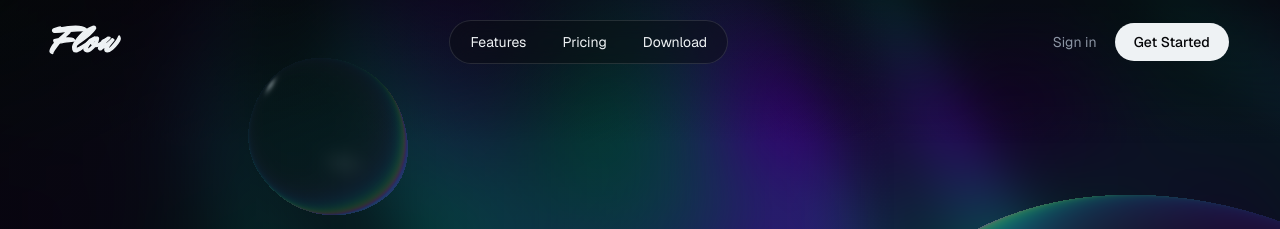
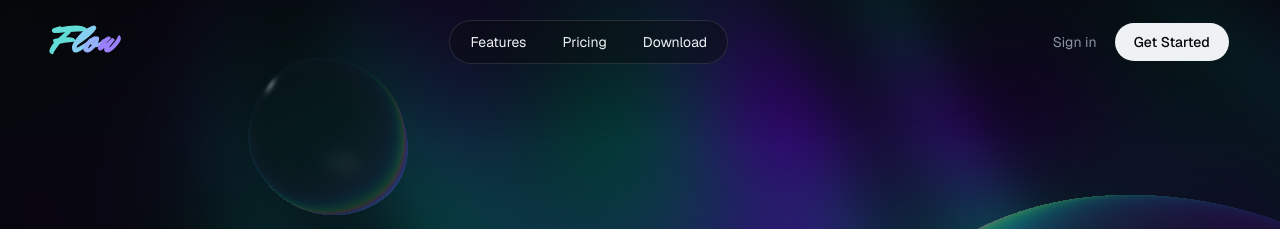
Before and after one commit to smokingace0218/UIUX, a React (Vite) app: page / in a window 1280 px wide. Shown: the top 229 px of the page. Built offline with nearby package versions, Linux system fonts and the light colour scheme.

Commit message:
Colour the logo with the headline's Flow palette, softened at rest
Co-Authored-By: Claude Opus 5.5 <noreply@anthropic.com>
Claude-Session: https://claude.ai/code/session_01Jf9pttvRY5HTnhp8tYBwzY

```diff
--- a/src/components/FlowHero.css
+++ b/src/components/FlowHero.css
@@ -514,13 +514,24 @@ summary:focus-visible {
   paint-order: stroke fill;
 }
 
-/* each letter brightens and lifts a hair as the current passes through it */
+/* the logo carries the headline's colours: each letter takes the hue the
+   "Flow" gradient has at that point, F teal through w violet. At rest they are
+   softened toward the nav's ink so the small mark stays balanced beside the
+   headline; as the current passes, a letter deepens to its full hue, glows
+   and lifts a hair */
 .flow-logo__word [data-letter] {
   --lit: 0;
+  --hue: #28d3ca;
+  --rest: color-mix(in srgb, var(--hue) 70%, var(--ink));
   display: inline-block;
-  color: color-mix(in srgb, var(--tide) calc(var(--lit) * 100%), var(--ink));
+  color: color-mix(in srgb, var(--hue) calc(var(--lit) * 100%), var(--rest));
+  text-shadow: 0 0 calc(var(--lit) * 0.35em) color-mix(in srgb, var(--hue) calc(var(--lit) * 70%), transparent);
   transform: translateY(calc(var(--lit) * -0.03em));
 }
+
+.flow-logo__word [data-letter]:nth-child(2) { --hue: #59c0ee; }
+.flow-logo__word [data-letter]:nth-child(3) { --hue: #7297ff; }
+.flow-logo__word [data-letter]:nth-child(4) { --hue: #7851ff; }
 
 /* the drop layer shares the logo's coordinates; the drop arcs above the
    letters, outside this box, so it must not clip */
--- a/src/components/FlowLogo.tsx
+++ b/src/components/FlowLogo.tsx
@@ -145,7 +145,7 @@ export function FlowLogo() {
           </filter>
           <linearGradient id="flow-drop-tide" x1="0" x2="1" y1="0" y2="1">
             <stop stopColor="#5ff5df" />
-            <stop offset="1" stopColor="#19d9bf" />
+            <stop offset="1" stopColor="#6fb7ff" />
           </linearGradient>
         </defs>
         <g ref={layerRef} filter="url(#flow-goo)" style={{ opacity: 0 }}>
```
Also changed, not shown: 1 other file (tests, documents, lock files or other folders).
